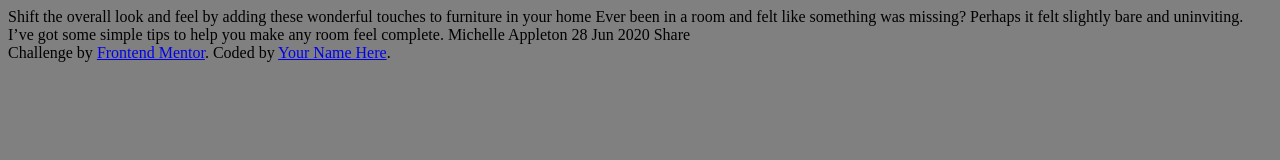
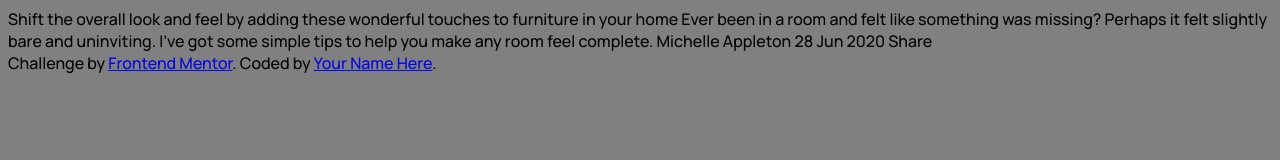
Before and after one commit to lozukka/article-preview-component-fm, a plain HTML site: page index.html in a window 1280 px wide. Drawn offline with Linux system fonts and the light colour scheme; a script that the page names is missing.

Commit message:
Add Manrope font and update styles for new font
Added Manrope 500 and 700 font files and configured them in styles.css using @font-face. Updated the body to use the new font family. Also added a note in workflow.md about researching accessible font sizing.

```diff
--- a/styles.css
+++ b/styles.css
@@ -1,3 +1,20 @@
+/* manrope-500 - latin */
+@font-face {
+  font-display: swap; /* Check https://developer.mozilla.org/en-US/docs/Web/CSS/@font-face/font-display for other options. */
+  font-family: "Manrope";
+  font-style: normal;
+  font-weight: 500;
+  src: url("./fonts/manrope-v20-latin-500.woff2") format("woff2"); /* Chrome 36+, Opera 23+, Firefox 39+, Safari 12+, iOS 10+ */
+}
+/* manrope-700 - latin */
+@font-face {
+  font-display: swap; /* Check https://developer.mozilla.org/en-US/docs/Web/CSS/@font-face/font-display for other options. */
+  font-family: "Manrope";
+  font-style: normal;
+  font-weight: 700;
+  src: url("./fonts/manrope-v20-latin-700.woff2") format("woff2"); /* Chrome 36+, Opera 23+, Firefox 39+, Safari 12+, iOS 10+ */
+}
 body {
   background: grey;
+  font-family: "Manrope", sans-serif;
 }
```
Also changed, not shown: fonts/manrope-v20-latin-500.woff2 (added), fonts/manrope-v20-latin-700.woff2 (added), 1 other file.
